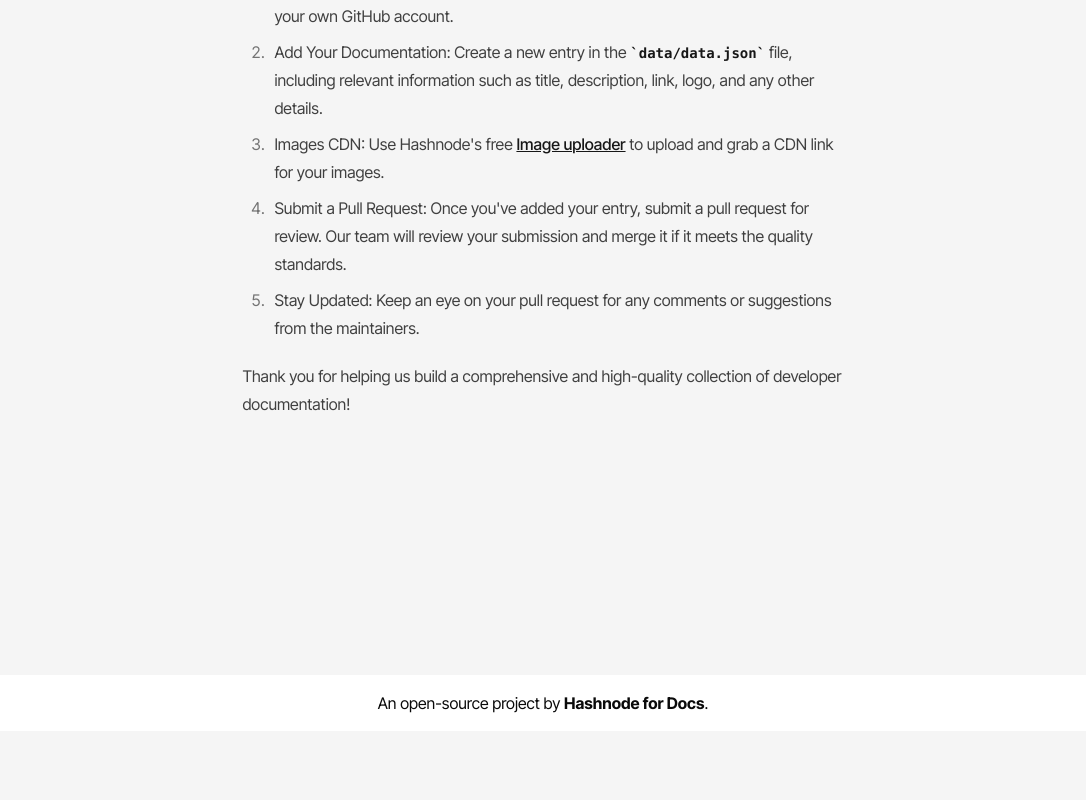
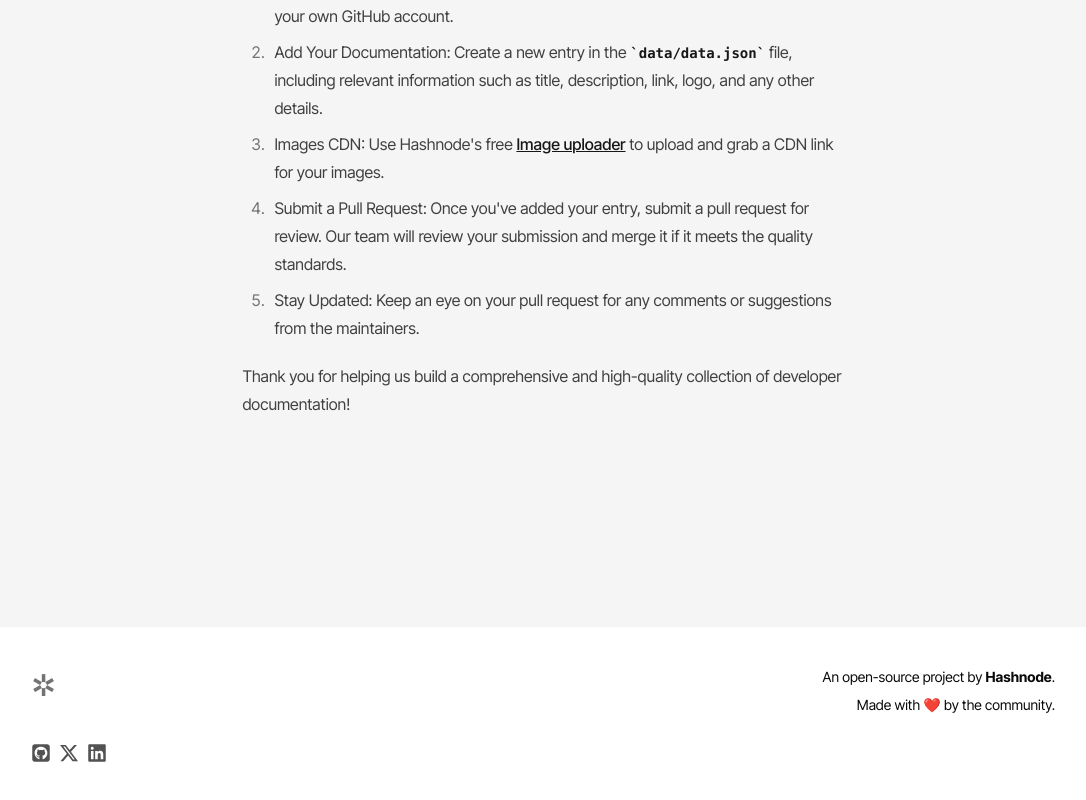
Before and after one commit to sidduganeshsid/awesome-docs-gallery, a Next.js app: page /contribute in a window 1280 px wide. Shown: the part 622-1422 px from the top of the page, without its empty margins (97-1183 px from the left). Before the commit the page ends 1353 px from the top, so only its background shows below. Built offline with nearby package versions, Linux system fonts and the light colour scheme.

Commit message:
update footer design

```diff
--- a/src/app/layout.tsx
+++ b/src/app/layout.tsx
@@ -39,7 +39,7 @@ export default function RootLayout({
         />
       </head>
       <body
-        className={`${geistSans.variable} ${geistMono.variable} antialiased dark:bg-neutral-950 dark:text-neutral-50 bg-neutral-100 transition duration-100 min-h-screen`}
+        className={`${geistSans.variable} ${geistMono.variable} antialiased dark:bg-neutral-950 dark:text-neutral-50 bg-neutral-100 transition duration-100 min-h-screen flex flex-col items-stretch gap-20`}
       >
         {children}
         <Footer />
--- a/src/components/DocCard.tsx
+++ b/src/components/DocCard.tsx
@@ -82,7 +82,7 @@ const DocCard: React.FC<DocCardProps> = ({
             >
               <svg className="w-4 h-4 fill-current" viewBox="0 0 448 512">
                 <path
-                  className="currentColor"
+                  fill="currentColor"
                   d="M448 96c0-35.3-28.7-64-64-64H64C28.7 32 0 60.7 0 96v320c0 35.3 28.7 64 64 64h320c35.3 0 64-28.7 64-64V96zM265.8 407.7c0-1.8 0-6 .1-11.6.1-11.4.1-28.8.1-43.7 0-15.6-5.2-25.5-11.3-30.7 37-4.1 76-9.2 76-73.1 0-18.2-6.5-27.3-17.1-39 1.7-4.3 7.4-22-1.7-45-13.9-4.3-45.7 17.9-45.7 17.9-13.2-3.7-27.5-5.6-41.6-5.6s-28.4 1.9-41.6 5.6c0 0-31.8-22.2-45.7-17.9-9.1 22.9-3.5 40.6-1.7 45-10.6 11.7-15.6 20.8-15.6 39 0 63.6 37.3 69 74.3 73.1-4.8 4.3-9.1 11.7-10.6 22.3-9.5 4.3-33.8 11.7-48.3-13.9-9.1-15.8-25.5-17.1-25.5-17.1-16.2-.2-1.1 10.2-1.1 10.2 10.8 5 18.4 24.2 18.4 24.2 9.7 29.7 56.1 19.7 56.1 19.7 0 9 .1 21.7.1 30.6 0 4.8.1 8.6.1 10 0 4.3-3 9.5-11.5 8-66-22.1-112.2-84.9-112.2-158.3 0-91.8 70.2-161.5 162-161.5S388 165.6 388 257.4c.1 73.4-44.7 136.3-110.7 158.3-8.4 1.5-11.5-3.7-11.5-8zm-90.5-54.8c-.2-1.5 1.1-2.8 3-3.2 1.9-.2 3.7.6 3.9 1.9.3 1.3-1 2.6-3 3-1.9.4-3.7-.4-3.9-1.7zm-9.1 3.2c-2.2.2-3.7-.9-3.7-2.4 0-1.3 1.5-2.4 3.5-2.4 1.9-.2 3.7.9 3.7 2.4 0 1.3-1.5 2.4-3.5 2.4zm-14.3-2.2c-1.9-.4-3.2-1.9-2.8-3.2s2.4-1.9 4.1-1.5c2 .6 3.3 2.1 2.8 3.4-.4 1.3-2.4 1.9-4.1 1.3zm-12.5-7.3c-1.5-1.3-1.9-3.2-.9-4.1.9-1.1 2.8-.9 4.3.6 1.3 1.3 1.8 3.3.9 4.1-.9 1.1-2.8.9-4.3-.6zm-8.5-10c-1.1-1.5-1.1-3.2 0-3.9 1.1-.9 2.8-.2 3.7 1.3 1.1 1.5 1.1 3.3 0 4.1-.9.6-2.6 0-3.7-1.5zm-6.3-8.8c-1.1-1.3-1.3-2.8-.4-3.5.9-.9 2.4-.4 3.5.6 1.1 1.3 1.3 2.8.4 3.5-.9.9-2.4.4-3.5-.6zm-6-6.4c-1.3-.6-1.9-1.7-1.5-2.6.4-.6 1.5-.9 2.8-.4 1.3.7 1.9 1.8 1.5 2.6-.4.9-1.7 1.1-2.8.4z"
                 />
               </svg>
@@ -97,7 +97,7 @@ const DocCard: React.FC<DocCardProps> = ({
             >
               <svg className="w-4 h-4 fill-current" viewBox="0 0 512 512">
                 <path
-                  className="currentColor"
+                  fill="currentColor"
                   d="M389.2 48h70.6L305.6 224.2 487 464H345L233.7 318.6 106.5 464H35.8l164.9-188.5L26.8 48h145.6l100.5 132.9L389.2 48zm-24.8 373.8h39.1L151.1 88h-42l255.3 333.8z"
                 />
               </svg>
@@ -112,7 +112,7 @@ const DocCard: React.FC<DocCardProps> = ({
             >
               <svg className="w-4 h-4 fill-current" viewBox="0 0 448 512">
                 <path
-                  className="currentColor"
+                  fill="currentColor"
                   d="M416 32H31.9C14.3 32 0 46.5 0 64.3v383.4C0 465.5 14.3 480 31.9 480H416c17.6 0 32-14.5 32-32.3V64.3c0-17.8-14.4-32.3-32-32.3zM135.4 416H69V202.2h66.5V416zm-33.2-243c-21.3 0-38.5-17.3-38.5-38.5S80.9 96 102.2 96c21.2 0 38.5 17.3 38.5 38.5 0 21.3-17.2 38.5-38.5 38.5zm282.1 243h-66.4V312c0-24.8-.5-56.7-34.5-56.7-34.6 0-39.9 27-39.9 54.9V416h-66.4V202.2h63.7v29.2h.9c8.9-16.8 30.6-34.5 62.9-34.5 67.2 0 79.7 44.3 79.7 101.9V416z"
                 />
               </svg>
--- a/src/components/Footer.tsx
+++ b/src/components/Footer.tsx
@@ -1,19 +1,75 @@
 "use client";
 
 import React from "react";
-import { motion } from "framer-motion";
+import { Button } from "./ui/button";
 
 const Footer: React.FC = ({ }) => {
   return (
-    <motion.footer
-      initial={{ opacity: 0, y: -50 }}
-      whileInView={{ opacity: 1, y: 0 }}
-      transition={{ duration: 0.2, ease: "easeInOut" }}
-      className="p-4 bg-white dark:bg-neutral-800 border-t border-neutral-100 dark:border-neutral-800 mt-32 text-center"
-    >
-      An open-source project by{" "}
-      <a href="https://hashnode.com/products/docs" className="font-bold">Hashnode for Docs</a>.
-    </motion.footer>
+    <footer className="px-5 pt-10 pb-16 text-sm bg-white dark:bg-neutral-800 border-t border-neutral-100 dark:border-neutral-800 text-center">
+      <div className="max-w-5xl grid grid-cols-4 gap-5 mx-auto">
+        <div className="col-span-1 flex flex-col items-start gap-10">
+          <span className="text-3xl text-neutral-500 dark:text-neutral-300">
+            ✲
+          </span>
+          <div className="flex flex-row gap-2">
+            <a
+              href="https://github.com/hashnode/awesome-docs-gallery"
+              target="_Blank"
+              rel="noopener"
+              className="text-neutral-600 dark:text-neutral-400 hover:text-neutral-800 dark:hover:text-neutral-50"
+            >
+              <svg viewBox="0 0 448 512" className="w-5 h-5 fill-current">
+                <path
+                  fill="currentColor"
+                  d="M448 96c0-35.3-28.7-64-64-64H64C28.7 32 0 60.7 0 96v320c0 35.3 28.7 64 64 64h320c35.3 0 64-28.7 64-64V96zM265.8 407.7c0-1.8 0-6 .1-11.6.1-11.4.1-28.8.1-43.7 0-15.6-5.2-25.5-11.3-30.7 37-4.1 76-9.2 76-73.1 0-18.2-6.5-27.3-17.1-39 1.7-4.3 7.4-22-1.7-45-13.9-4.3-45.7 17.9-45.7 17.9-13.2-3.7-27.5-5.6-41.6-5.6s-28.4 1.9-41.6 5.6c0 0-31.8-22.2-45.7-17.9-9.1 22.9-3.5 40.6-1.7 45-10.6 11.7-15.6 20.8-15.6 39 0 63.6 37.3 69 74.3 73.1-4.8 4.3-9.1 11.7-10.6 22.3-9.5 4.3-33.8 11.7-48.3-13.9-9.1-15.8-25.5-17.1-25.5-17.1-16.2-.2-1.1 10.2-1.1 10.2 10.8 5 18.4 24.2 18.4 24.2 9.7 29.7 56.1 19.7 56.1 19.7 0 9 .1 21.7.1 30.6 0 4.8.1 8.6.1 10 0 4.3-3 9.5-11.5 8-66-22.1-112.2-84.9-112.2-158.3 0-91.8 70.2-161.5 162-161.5S388 165.6 388 257.4c.1 73.4-44.7 136.3-110.7 158.3-8.4 1.5-11.5-3.7-11.5-8zm-90.5-54.8c-.2-1.5 1.1-2.8 3-3.2 1.9-.2 3.7.6 3.9 1.9.3 1.3-1 2.6-3 3-1.9.4-3.7-.4-3.9-1.7zm-9.1 3.2c-2.2.2-3.7-.9-3.7-2.4 0-1.3 1.5-2.4 3.5-2.4 1.9-.2 3.7.9 3.7 2.4 0 1.3-1.5 2.4-3.5 2.4zm-14.3-2.2c-1.9-.4-3.2-1.9-2.8-3.2s2.4-1.9 4.1-1.5c2 .6 3.3 2.1 2.8 3.4-.4 1.3-2.4 1.9-4.1 1.3zm-12.5-7.3c-1.5-1.3-1.9-3.2-.9-4.1.9-1.1 2.8-.9 4.3.6 1.3 1.3 1.8 3.3.9 4.1-.9 1.1-2.8.9-4.3-.6zm-8.5-10c-1.1-1.5-1.1-3.2 0-3.9 1.1-.9 2.8-.2 3.7 1.3 1.1 1.5 1.1 3.3 0 4.1-.9.6-2.6 0-3.7-1.5zm-6.3-8.8c-1.1-1.3-1.3-2.8-.4-3.5.9-.9 2.4-.4 3.5.6 1.1 1.3 1.3 2.8.4 3.5-.9.9-2.4.4-3.5-.6zm-6-6.4c-1.3-.6-1.9-1.7-1.5-2.6.4-.6 1.5-.9 2.8-.4 1.3.7 1.9 1.8 1.5 2.6-.4.9-1.7 1.1-2.8.4z"
+                />
+              </svg>
+            </a>
+            <a
+              href="https://x.com/hashnode"
+              target="_Blank"
+              rel="noopener"
+              className="text-neutral-600 dark:text-neutral-400 hover:text-neutral-800 dark:hover:text-neutral-50"
+            >
+              <svg className="w-5 h-5 fill-current" viewBox="0 0 512 512">
+                <path
+                  fill="currentColor"
+                  d="M389.2 48h70.6L305.6 224.2 487 464H345L233.7 318.6 106.5 464H35.8l164.9-188.5L26.8 48h145.6l100.5 132.9L389.2 48zm-24.8 373.8h39.1L151.1 88h-42l255.3 333.8z"
+                />
+              </svg>
+            </a>
+            <a
+              href="https://linkedin.com/company/hashnode"
+              target="_Blank"
+              rel="noopener"
+              className="text-neutral-600 dark:text-neutral-400 hover:text-neutral-800 dark:hover:text-neutral-50"
+            >
+              <svg className="w-5 h-5 fill-current" viewBox="0 0 448 512">
+                <path
+                  fill="currentColor"
+                  d="M416 32H31.9C14.3 32 0 46.5 0 64.3v383.4C0 465.5 14.3 480 31.9 480H416c17.6 0 32-14.5 32-32.3V64.3c0-17.8-14.4-32.3-32-32.3zM135.4 416H69V202.2h66.5V416zm-33.2-243c-21.3 0-38.5-17.3-38.5-38.5S80.9 96 102.2 96c21.2 0 38.5 17.3 38.5 38.5 0 21.3-17.2 38.5-38.5 38.5zm282.1 243h-66.4V312c0-24.8-.5-56.7-34.5-56.7-34.6 0-39.9 27-39.9 54.9V416h-66.4V202.2h63.7v29.2h.9c8.9-16.8 30.6-34.5 62.9-34.5 67.2 0 79.7 44.3 79.7 101.9V416z"
+                />
+              </svg>
+            </a>
+          </div>
+        </div>
+        <div className="col-span-3 text-right flex flex-col gap-2">
+          <p>
+            An open-source project by{" "}
+            <a
+              href="https://hashnode.com/products/docs"
+              target="_Blank"
+              rel="noopener"
+              className="font-bold hover:underline"
+            >
+              Hashnode
+            </a>
+            .
+          </p>
+          <p>Made with ❤️ by the community.</p>
+        </div>
+      </div>
+    </footer>
   );
 };
 
--- a/src/components/ui/button.tsx
+++ b/src/components/ui/button.tsx
@@ -5,7 +5,7 @@ import { cva, type VariantProps } from "class-variance-authority"
 import { cn } from "@/lib/utils"
 
 const buttonVariants = cva(
-  "inline-flex items-center justify-center whitespace-nowrap rounded-md text-sm font-medium transition-colors focus-visible:outline-none focus-visible:ring-1 focus-visible:ring-ring disabled:pointer-events-none disabled:opacity-50",
+  "inline-flex items-center justify-center gap-2 whitespace-nowrap rounded-md text-sm font-medium ring-offset-background transition-colors focus-visible:outline-none focus-visible:ring-2 focus-visible:ring-ring focus-visible:ring-offset-2 disabled:pointer-events-none disabled:opacity-50 [&_svg]:pointer-events-none [&_svg]:size-4 [&_svg]:shrink-0",
   {
     variants: {
       variant: {
```
